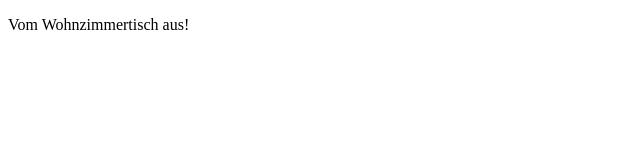
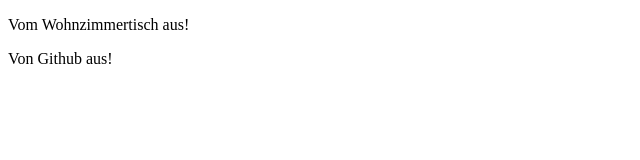
Before and after one commit to hed8le/wilh11, a plain HTML site: page index.html in a window 1280 px wide. Shown: the whole page, without its empty margins (0-640 px from the left). Drawn offline with Linux system fonts and the light colour scheme.

Commit message:
Update index.html

```diff
--- a/index.html
+++ b/index.html
@@ -6,5 +6,6 @@
 </head>
 <body>
 	<p>Vom Wohnzimmertisch aus!</p>
+	<p>Von Github aus!</p>
 </body>
 </html>
```
